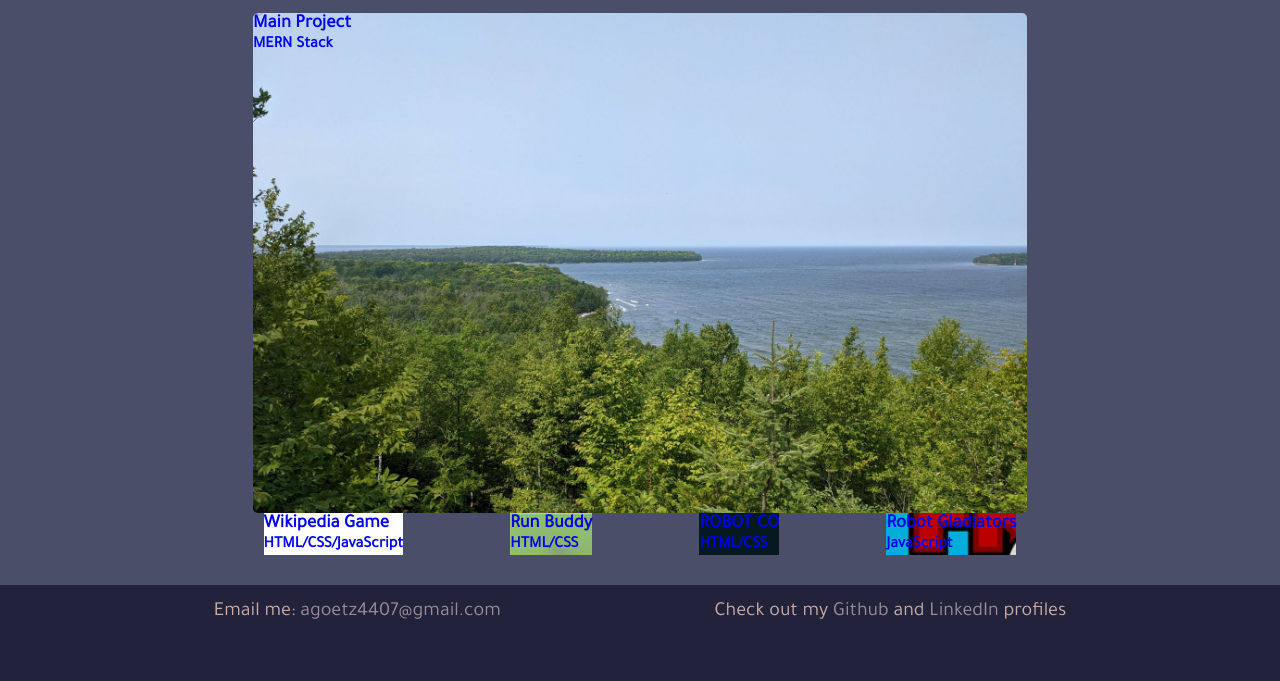
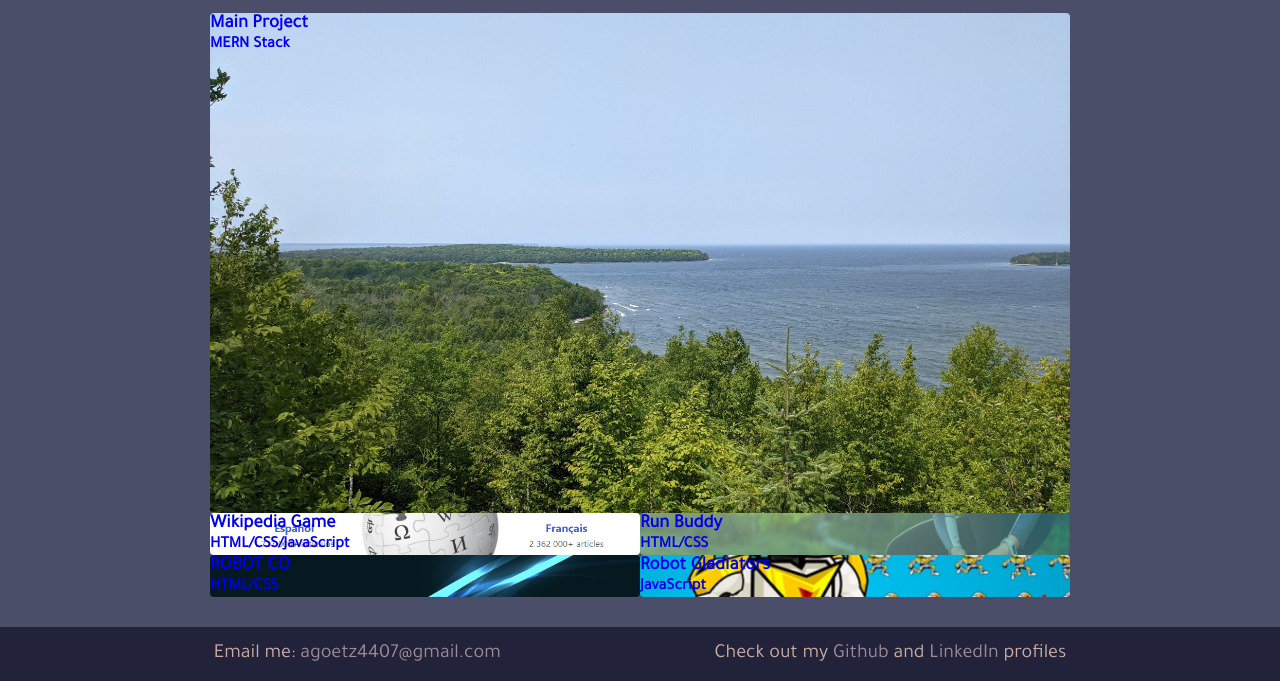
Before and after one commit to agoetz4407/portfolio, a plain HTML site: page index.html in a window 1280 px wide. Shown: the part 263-944 px from the top of the page. Before the commit the page ends 902 px from the top, so only its background shows below. Drawn offline with Linux system fonts and the light colour scheme.

Commit message:
styled work tiles some more

```diff
--- a/assets/css/style.css
+++ b/assets/css/style.css
@@ -96,9 +96,9 @@ header ul li a:hover {
     background-size: cover;
     background-position: center;
     height: 500px;
-    width: 90%;
+    width: 100%;
     margin: auto auto;
-    border-radius: 5px;
+    border-radius: 4px;
 }
 
 .secondary-projects {
@@ -110,18 +110,34 @@ header ul li a:hover {
 
 .wikipedia {
     background-image: url(../images/wikipedia.png);
+    background-size: cover;
+    background-position: center;
+    width: 50%;
+    border-radius: 4px;
 }
 
 .run-buddy {
     background-image: url(../images/run-buddy.jpg);
+    background-size: cover;
+    background-position: center;
+    width: 50%;
+    border-radius: 4px;
 }
 
 .robotco {
     background-image: url(../images/robotco.png);
+    background-size: cover;
+    background-position: center;
+    width: 50%;
+    border-radius: 4px;
 }
 
 .robot-gladiators {
     background-image: url(../images/robot-gladiators.png);
+    background-size: cover;
+    background-position: center;
+    width: 50%;
+    border-radius: 4px;
 }
 
 /* footer style */
```
